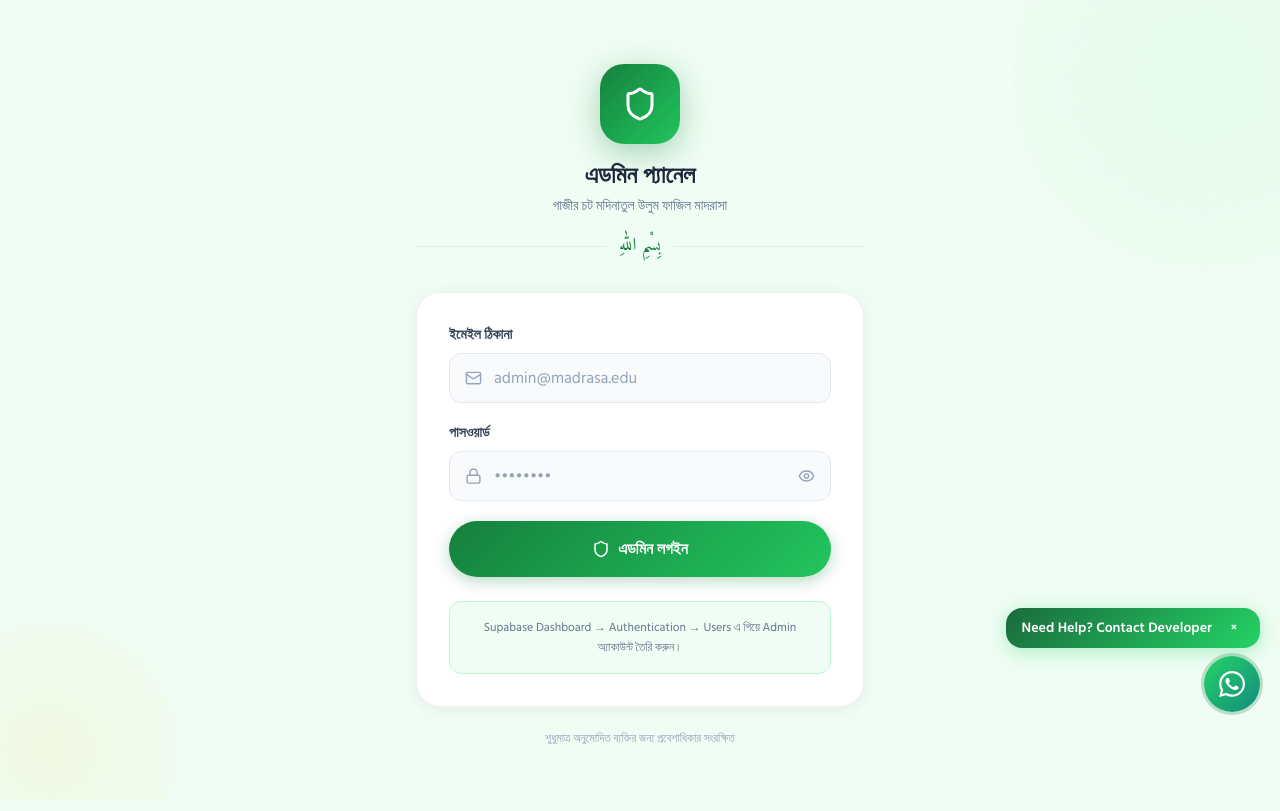
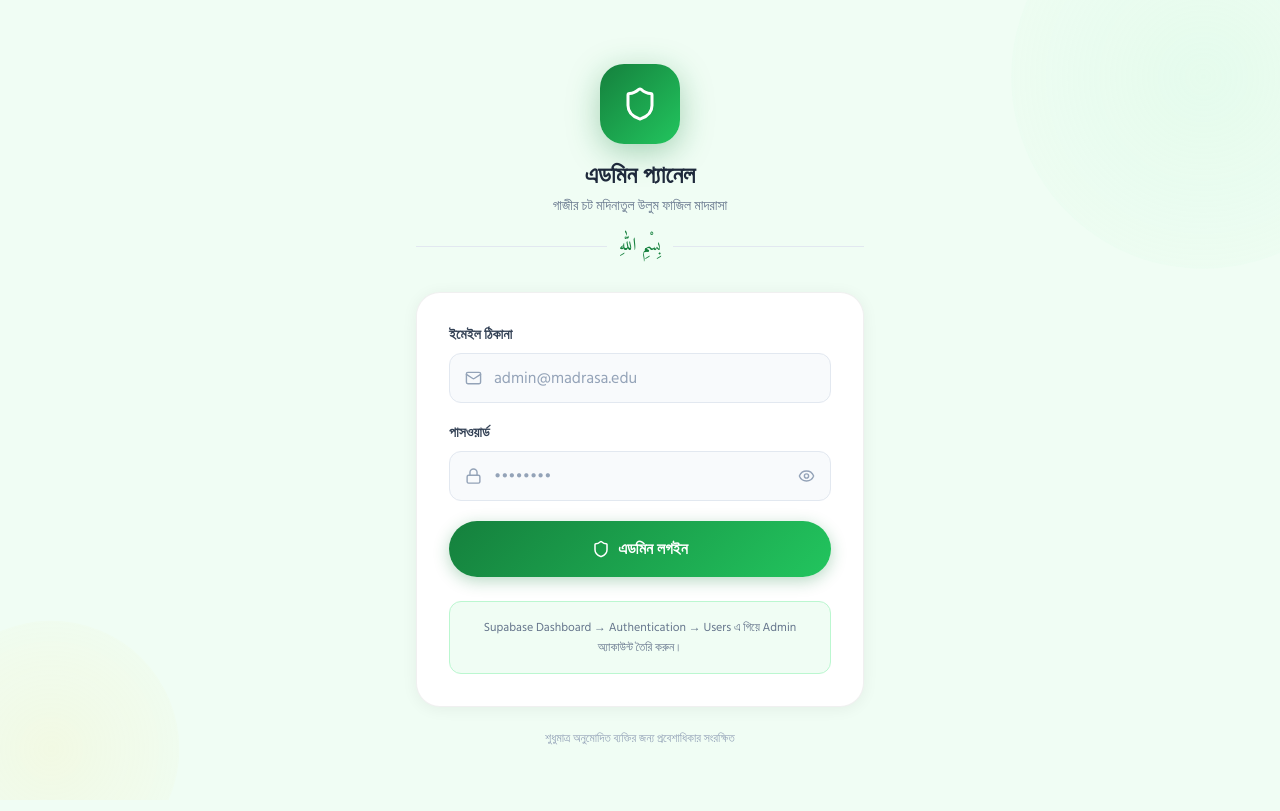
Before and after one commit to yeasin363317-tech/MadrasaPortal, a React (Vite) app: page /admin in a window 1280 px wide. Built offline with nearby package versions, Linux system fonts and the light colour scheme; a web font is replaced by a local one.

Commit message:
Fix Chat page white screen, hide WhatsApp on chat

```diff
--- a/src/App.tsx
+++ b/src/App.tsx
@@ -29,6 +29,7 @@ import NoticeDetailPage from "@/pages/NoticeDetailPage";
 import HomeworkDetailPage from "@/pages/HomeworkDetailPage";
 import WhatsAppButton from "@/components/features/WhatsAppButton";
 import supabase from "@/lib/supabase";
+import { useLocation } from "react-router-dom";
 
 function ProtectedRoute({ children }: { children: React.ReactNode }) {
   const [checking, setChecking] = useState(true);
@@ -63,6 +64,12 @@ function PublicLayout({ children }: { children: React.ReactNode }) {
   );
 }
 
+function WhatsAppButtonConditional() {
+  const location = useLocation();
+  if (location.pathname === "/chat" || location.pathname.startsWith("/admin")) return null;
+  return <WhatsAppButton />;
+}
+
 export default function App() {
   return (
     <BrowserRouter>
@@ -81,7 +88,7 @@ export default function App() {
         }}
       />
 
-      <WhatsAppButton />
+      <WhatsAppButtonConditional />
 
       <Routes>
         {/* Public */}
--- a/src/pages/ChatPage.tsx
+++ b/src/pages/ChatPage.tsx
@@ -153,7 +153,7 @@ export default function ChatPage() {
 
       {/* Chat Header */}
       <div className="flex-shrink-0 border-b border-edu-slate-200 px-4 py-3"
-        style={{ background: "#ffffff", boxShadow: "0 2px 12px rgba(0,0,0,0.06)" }}>
+        style={{ background: "#ffffff", boxShadow: "0 2px 12px rgba(0,0,0,0.06)", paddingTop: "calc(env(safe-area-inset-top, 0px) + 64px)" }}>
         <div className="max-w-3xl mx-auto flex items-center justify-between">
           <div className="flex items-center gap-3">
             <button onClick={() => navigate("/")}
```
